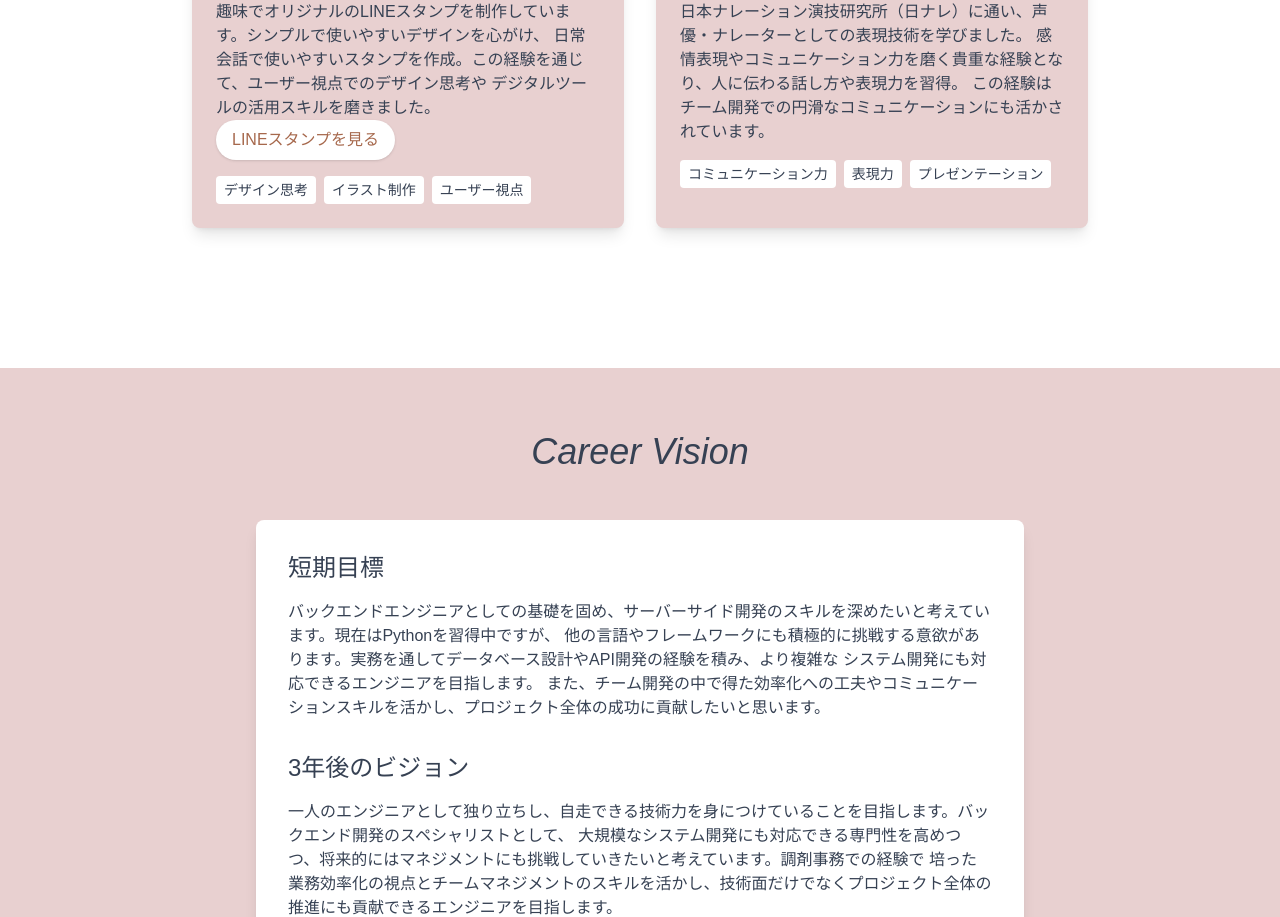
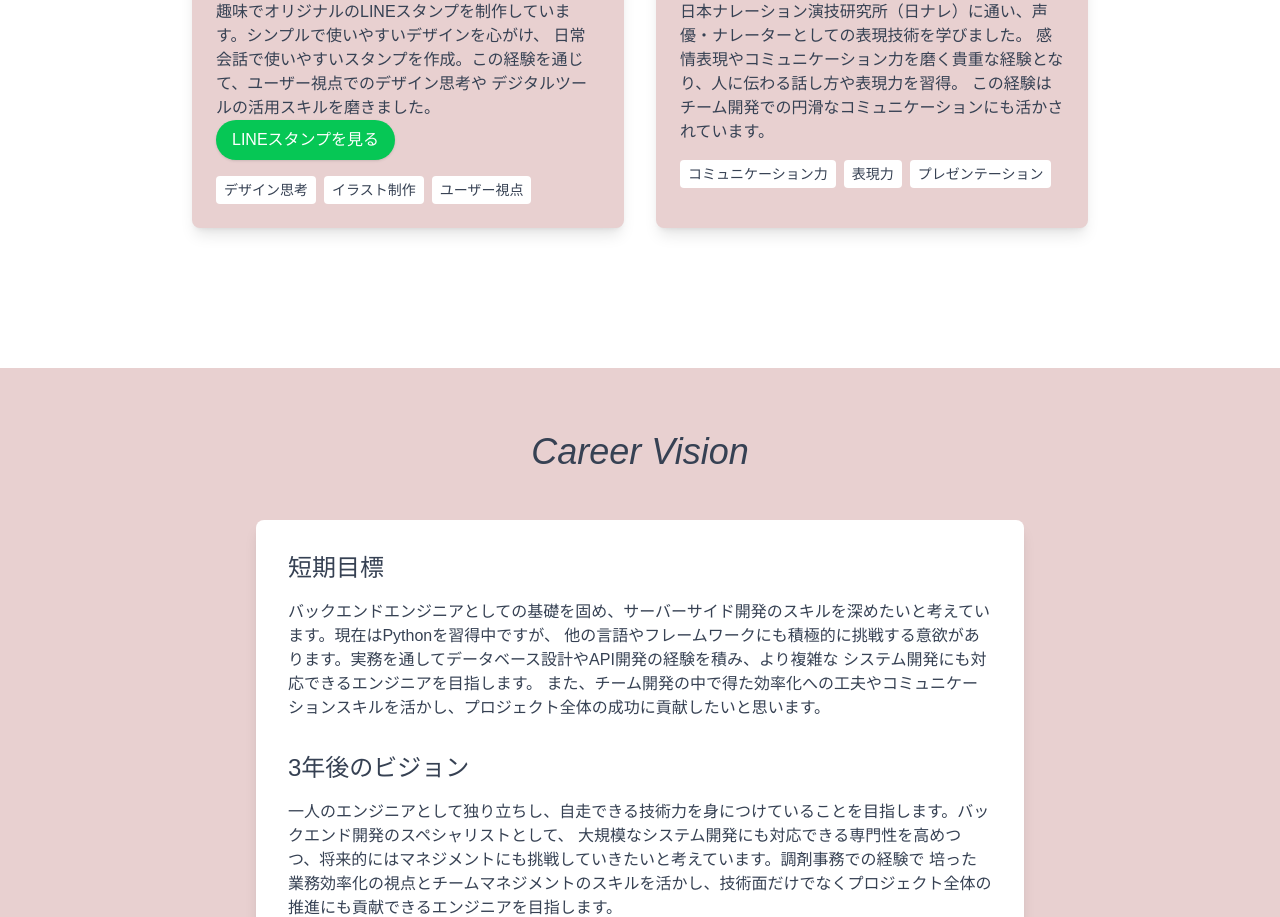
Before and after one commit to ShiroILuca/My-Portfolio, a Next.js app in the folder frontend/: page / in a window 1280 px wide. Shown: the part 5400-6317 px from the top of the page. Built offline with nearby package versions, Linux system fonts and the light colour scheme.

Commit message:
LINEスタンプボタンの色味変更

```diff
--- a/frontend/app/components/PersonalProjects.tsx
+++ b/frontend/app/components/PersonalProjects.tsx
@@ -38,7 +38,7 @@ const PersonalProjects: React.FC = () => {
               href="https://store.line.me/stickershop/author/4414914/ja"
               target="_blank"
               rel="noopener noreferrer"
-              className="inline-block px-4 py-2 bg-white text-[#a6684c] rounded-full hover:bg-[#f5ebe6] transition-colors shadow-sm"
+              className="inline-block px-4 py-2 bg-[#06C755] text-white rounded-full hover:bg-[#05b04c] transition-colors shadow-sm"
             >
               LINEスタンプを見る
             </Link>
```
